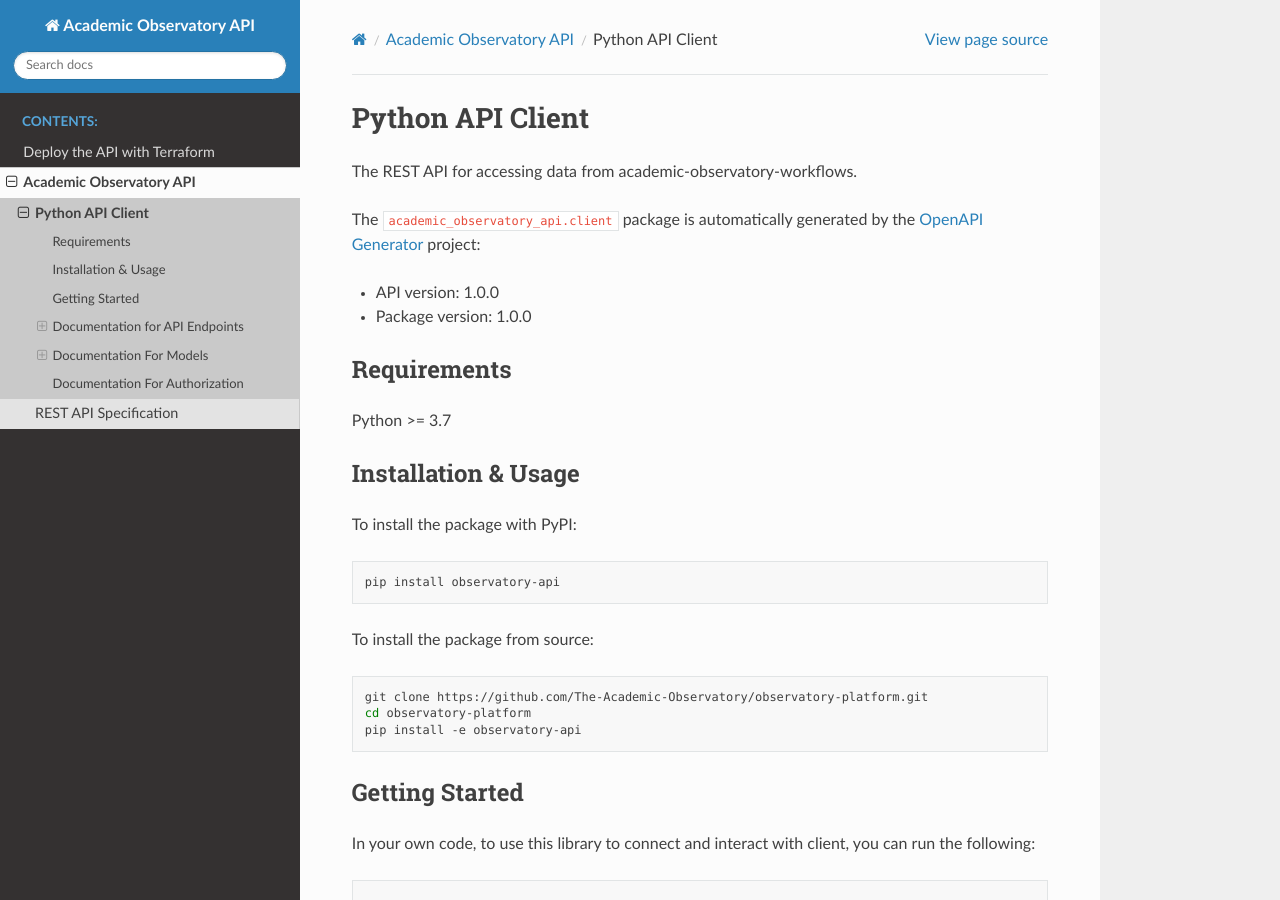
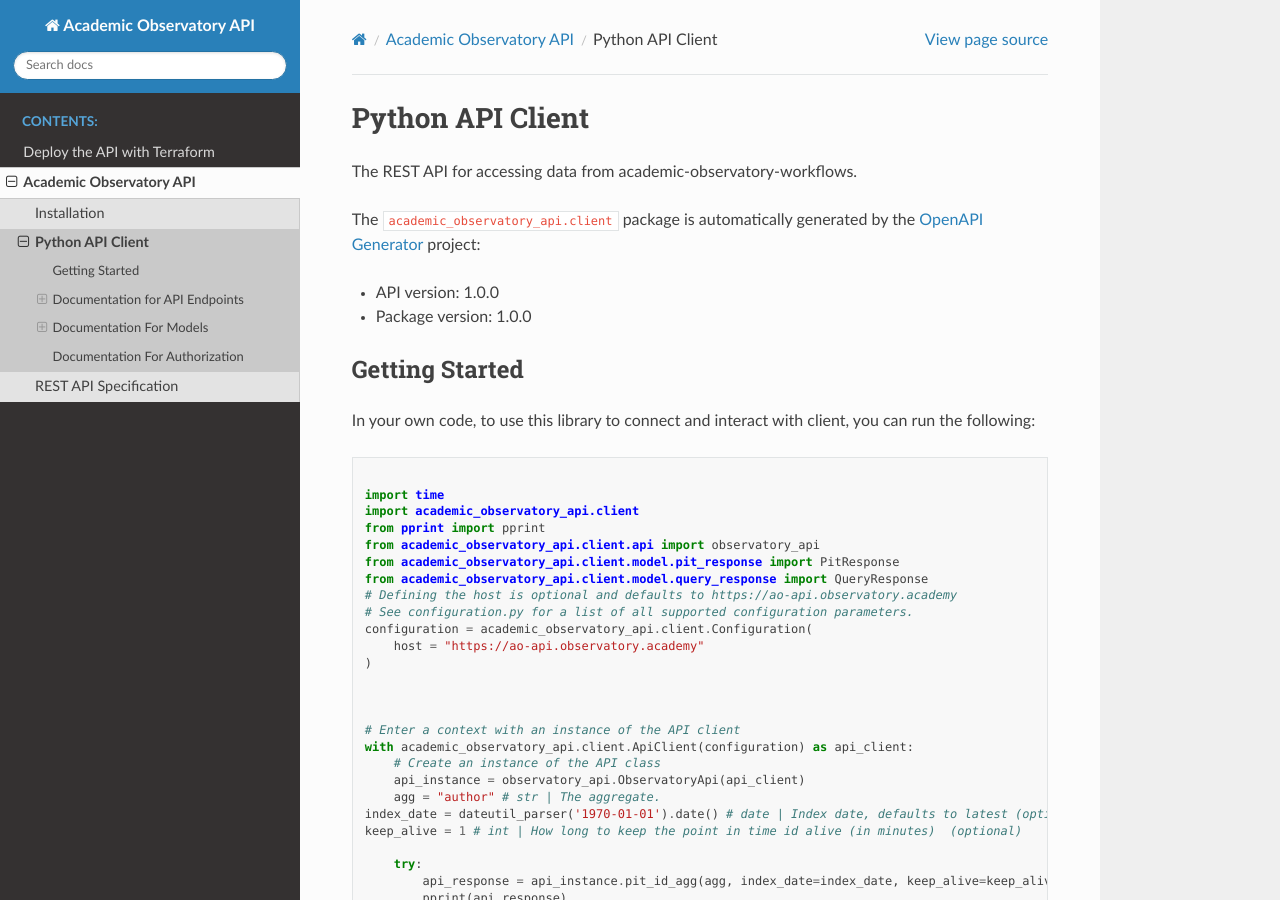
Before and after one commit to The-Academic-Observatory/academic-observatory-api, a Sphinx documentation site: the page built from docs/api/api_client.md, in a window 1280 px wide and 900 px high. Built offline with Sphinx 7.4.7 and the Read the Docs theme 2.0.0, drawn with Linux system fonts in a browser that asks for light colours.

Commit message:
Move installation docs

````diff
--- a/docs/api/api_client.md
+++ b/docs/api/api_client.md
@@ -5,22 +5,6 @@ The `academic_observatory_api.client` package is automatically generated by the
 
 - API version: 1.0.0
 - Package version: 1.0.0
-
-## Requirements
-Python >= 3.7
-
-## Installation & Usage
-To install the package with PyPI:
-```bash
-pip install observatory-api
-```
-
-To install the package from source:
-```bash
-git clone https://github.com/The-Academic-Observatory/observatory-platform.git
-cd observatory-platform
-pip install -e observatory-api
-```
 
 ## Getting Started
 In your own code, to use this library to connect and interact with client,
--- a/docs/api/index.rst
+++ b/docs/api/index.rst
@@ -3,5 +3,6 @@ Academic Observatory API
 .. toctree::
     :maxdepth: 1
 
+    install
     api_client
     api_rest
````
Also changed, not shown: docs/api/install.md (added, +15 -0 lines).
